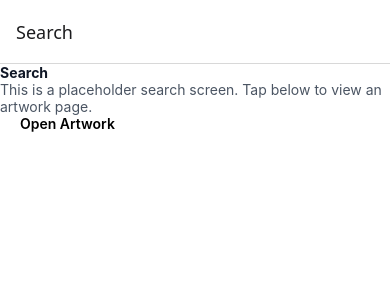
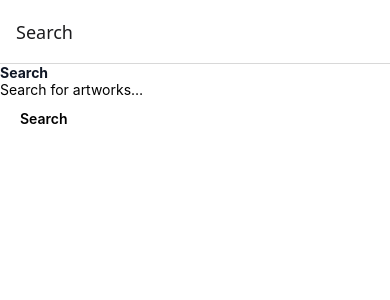
Before and after one commit to LoganBrinsmead/artsy, a React Native app: screen / in a window 390 px wide. Shown: the top 300 px of the page. Built offline with nearby package versions, Linux system fonts and the light colour scheme; what react-native-worklets would draw is missing.

Commit message:
frontend work

```diff
--- a/App.js
+++ b/App.js
@@ -1,35 +1,74 @@
 import { StatusBar } from 'expo-status-bar';
-import { View, Text, TouchableOpacity, ScrollView } from 'react-native';
+import { View, Text, TouchableOpacity, ScrollView, TextInput, ActivityIndicator } from 'react-native';
 import { NavigationContainer } from '@react-navigation/native';
 import { createNativeStackNavigator } from '@react-navigation/native-stack';
 import "./global.css";
 import ArtworkPage from './components/ArtworkPage';
 import { useState } from 'react';
+import ArtworkCard from './components/ArtworkCard';
+import api from './api';
 
 const Stack = createNativeStackNavigator();
 
 function SearchScreen({ navigation }) {
+  const [query, setQuery] = useState('');
+  const [results, setResults] = useState([]);
+  const [loading, setLoading] = useState(false);
+  const [error, setError] = useState('');
+
+  const performSearch = async () => {
+    const trimmed = query.trim();
+    if (!trimmed) return;
+    setLoading(true);
+    setError('');
+    try {
+      const data = await api.search(trimmed);
+      setResults(Array.isArray(data) ? data : []);
+    } catch (e) {
+      setError('Failed to fetch results.');
+      setResults([]);
+    } finally {
+      setLoading(false);
+    }
+  };
+
   return (
     <ScrollView className="flex-1 bg-white">
-      <View className="px-6 py-10 gap-6">
+      <View className="px-6 py-10 gap-4">
         <Text className="text-3xl font-bold text-gray-900">Search</Text>
-        <Text className="text-gray-600">This is a placeholder search screen. Tap below to view an artwork page.</Text>
 
-        <TouchableOpacity
-          className="bg-indigo-600 rounded-lg px-5 py-3 self-start"
-          onPress={() =>
-            navigation.navigate('Artwork', {
-              imageURL:
-                'https://images.unsplash.com/photo-1549880338-65ddcdfd017b?w=1200&q=80&auto=format&fit=crop',
-              title: 'Starry Night',
-              description:
-                'A swirling night sky over a quiet town, rendered in bold, expressive brush strokes.',
-              department: 'European Paintings',
-            })
-          }
-        >
-          <Text className="text-white font-semibold">Open Artwork</Text>
-        </TouchableOpacity>
+        <View className="flex-row items-center gap-3">
+          <TextInput
+            className="flex-1 border border-gray-300 rounded-lg px-4 py-3"
+            placeholder="Search for artworks…"
+            value={query}
+            onChangeText={setQuery}
+            onSubmitEditing={performSearch}
+            returnKeyType="search"
+          />
+          <TouchableOpacity
+            className="bg-indigo-600 rounded-lg px-5 py-3"
+            onPress={performSearch}
+          >
+            <Text className="text-white font-semibold">Search</Text>
+          </TouchableOpacity>
+        </View>
+
+        {loading ? (
+          <View className="py-6 items-center">
+            <ActivityIndicator size="large" color="#4f46e5" />
+          </View>
+        ) : null}
+
+        {error ? (
+          <Text className="text-red-600">{error}</Text>
+        ) : null}
+
+        <View className="mt-2">
+          {results?.map((item, idx) => (
+            <ArtworkCard key={idx} navigation={navigation} {...item} />
+          ))}
+        </View>
       </View>
     </ScrollView>
   );
--- a/api/MET.js
+++ b/api/MET.js
@@ -7,7 +7,7 @@
     data is stored and returned in format:
 
     data["data"]: contains the JSON data for the image
-    data["imageURL"]: contains IIIF URL forr image
+    data["imageURL"]: contains IIIF URL for image
 */
 
 export default class MetAPI {
@@ -35,7 +35,6 @@ export default class MetAPI {
         this.objectIDsBySearchTermCache[searchTerm] = processedData["objectIDs"];
 
         return this.objectIDsBySearchTermCache[searchTerm];
-
     }
 
     /*
@@ -49,7 +48,7 @@ export default class MetAPI {
 
         let data = await fetch(this.baseUrl + objectFragment);
 
-        let processedData = data.json();
+        let processedData = await data.json();
 
         this.objectCache[objectID] = processedData;
 
@@ -62,19 +61,22 @@ export default class MetAPI {
     async search(searchTerm) {
         if (this.searchCache[searchTerm]) return this.searchCache[searchTerm];
 
-        let objectsArray = [];
+        const objectsArray = [];
 
+        const objectIDsBySearchTerm = await this.objectIDsBySearchTerm(searchTerm);
+        if (!objectIDsBySearchTerm || objectIDsBySearchTerm.length === 0) {
+            this.searchCache[searchTerm] = [];
+            return this.searchCache[searchTerm];
+        }
 
-        let objectIDsBySearchTerm = await this.objectIDsBySearchTerm(searchTerm);
-
-        for(let i = 0; i < objectIDsBySearchTerm.length; i++) {
-            let object = await this.getObject(objectIDsBySearchTerm[i])
-            objectsArray[i] = this.formatData(object);
+        for (let i = 0; i < objectIDsBySearchTerm.length; i++) {
+            const object = await this.getObject(objectIDsBySearchTerm[i]);
+            objectsArray[i] = this.formatOutput(object);
         }
 
         this.searchCache[searchTerm] = objectsArray;
 
-        return this.searchCache;
+        return this.searchCache[searchTerm];
     }
 
     /* Formats objects to be processed in index.js
--- a/api/index.js
+++ b/api/index.js
@@ -18,7 +18,8 @@ class API {
         */
         let currentData = {};
         for(let i = 0; i < this.apis.length; i++) {
-            let curObjects = api.search(searchTerm);        // array of objects
+            let api = this.apis[i];
+            let curObjects = await api.search(searchTerm);        // array of objects
             let currentSource = api.name;
             currentData["source"] = currentSource;
             currentData["data"] = curObjects;
--- a/components/ArtworkCard.js
+++ b/components/ArtworkCard.js
@@ -1,36 +1,36 @@
-import { StatusBar } from "expo-status-bar";
 import { View, Text, Image, TouchableOpacity } from "react-native";
 import "../global.css";
 
-export default function ArtworkCard(p) {
+export default function ArtworkCard(props) {
+  const navigation = props?.navigation;
   const p = props?.route?.params ?? props;
-  const imageURL = p?.imageURL || p?.uri || "Error loading artwork.";
+  const imageURL = p?.imageURL || p?.uri || "";
   const title = p?.title || "Untitled";
-  const datePainted = p?.datePained || "Unknown date.";
+  const datePainted = p?.datePainted || "Unknown date.";
   const countryOfOrigin = p?.countryOfOrigin || "Unknown country of origin.";
   const artist = p?.artist || "Artist Unknown";
-  const description =
-    p?.description || "No description available for this artwork.";
+  const description = p?.description || "No description available for this artwork.";
   const department = p?.department || p?.source || "Unknown Department";
   const imageStyle = p?.style || "Unknown style.";
 
   return (
     <View>
-      <TouchableOpacity className="bg-white rounded-xl shadow-md overflow-hidden m-4">
-        <Image
-          source={{
-            uri: { imageURL },
-          }}
-          className="w-full h-40"
-          resizeMode="cover"
-        />
+      <TouchableOpacity
+        className="bg-white rounded-xl shadow-md overflow-hidden m-4"
+        onPress={() => navigation?.navigate && navigation.navigate("Artwork", { imageURL, title, datePainted, countryOfOrigin, artist, description, department, style: imageStyle })}
+      >
+        {imageURL ? (
+          <Image
+            source={{ uri: imageURL }}
+            className="w-full h-40"
+            resizeMode="cover"
+          />
+        ) : null}
         <View className="p-4">
-          <Text className="text-lg font-semibold text-gray-900 mb-1">
-            {title}
-          </Text>
+          <Text className="text-lg font-semibold text-gray-900 mb-1">{title}</Text>
           <Text className="text-gray-600 text-sm">{artist}</Text>
         </View>
-      </TouchableOpacity>{" "}
+      </TouchableOpacity>
     </View>
   );
 }
```
Lines whose indentation alone changed are shown as unchanged.
